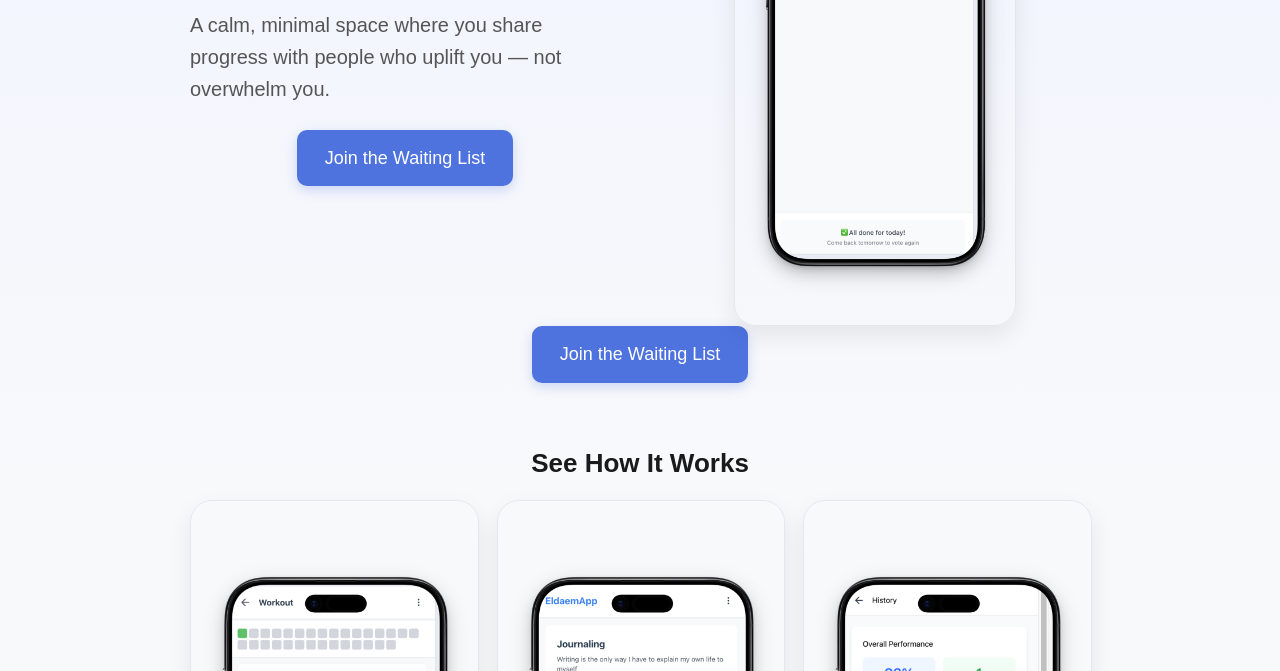
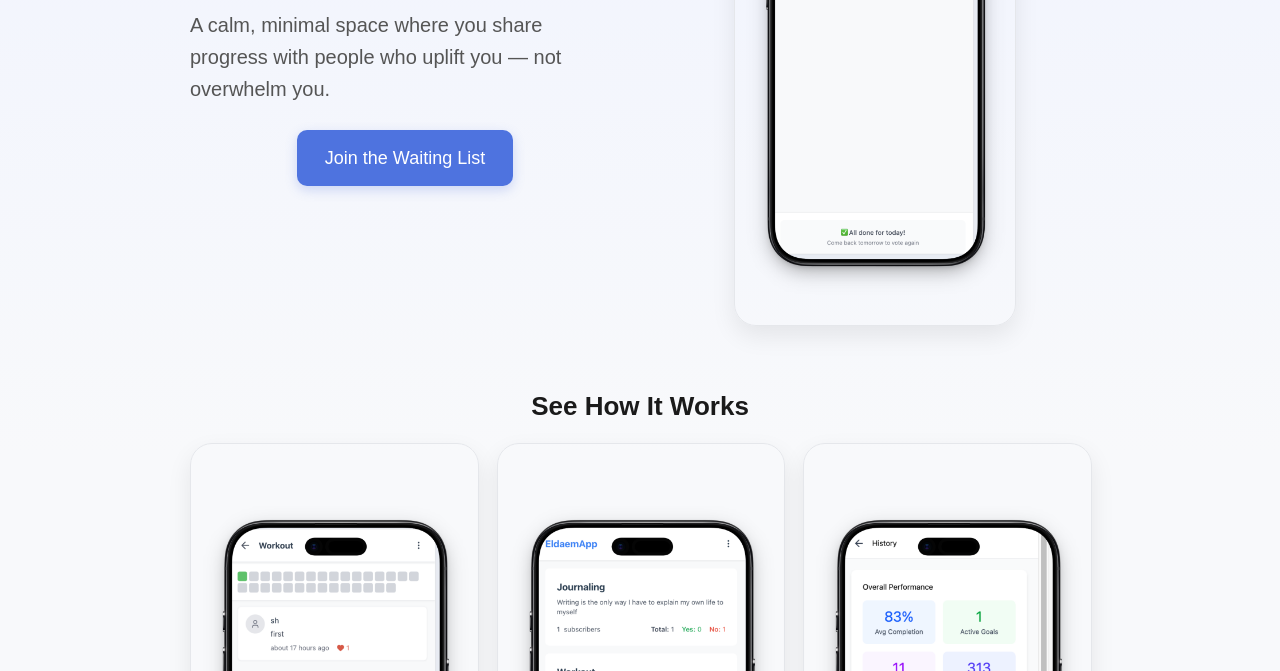
Before and after one commit to Shorokgalal/eldaem-landing, a plain HTML site: page index.html in a window 1280 px wide. Shown: the part 429-1100 px from the top of the page. Drawn offline with Linux system fonts and the light colour scheme.

Commit message:
Update index.html

```diff
--- a/index.html
+++ b/index.html
@@ -235,8 +235,6 @@
       </div>
     </div>
 
-    <a href="#waitlist" class="cta-button">Join the Waiting List</a>
-
     <!-- Screenshots Section -->
     <h2 class="section-title" style="margin-top:60px;">See How It Works</h2>
     <div class="features" style="margin-top: 10px;">
```
